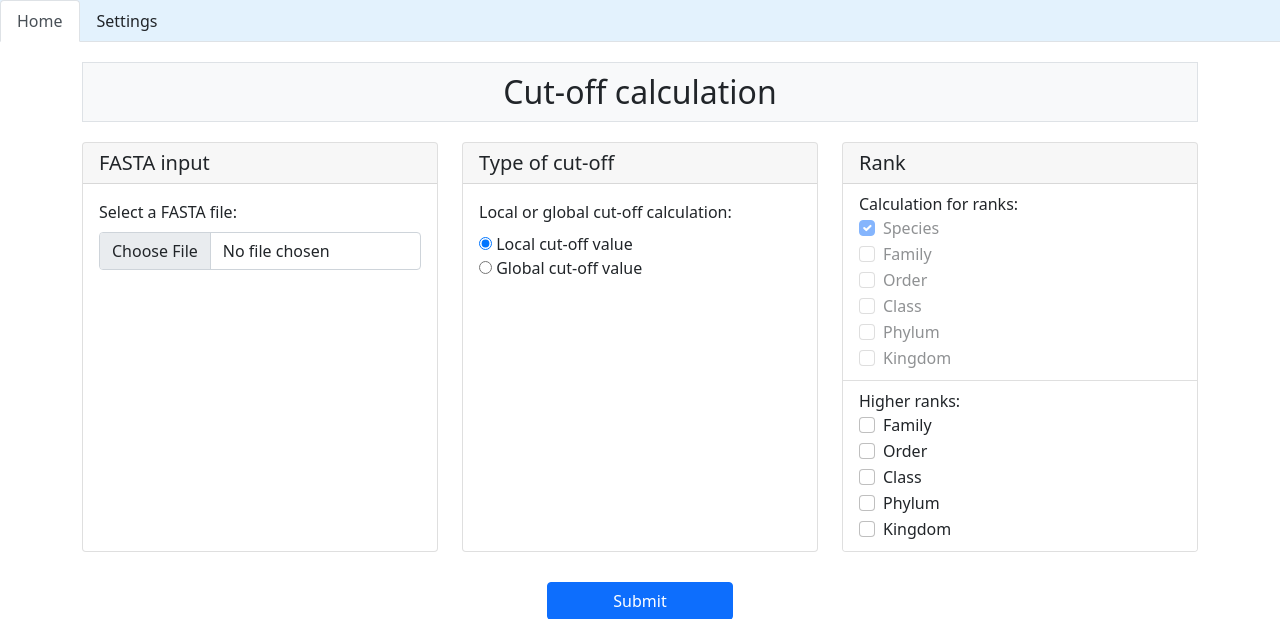
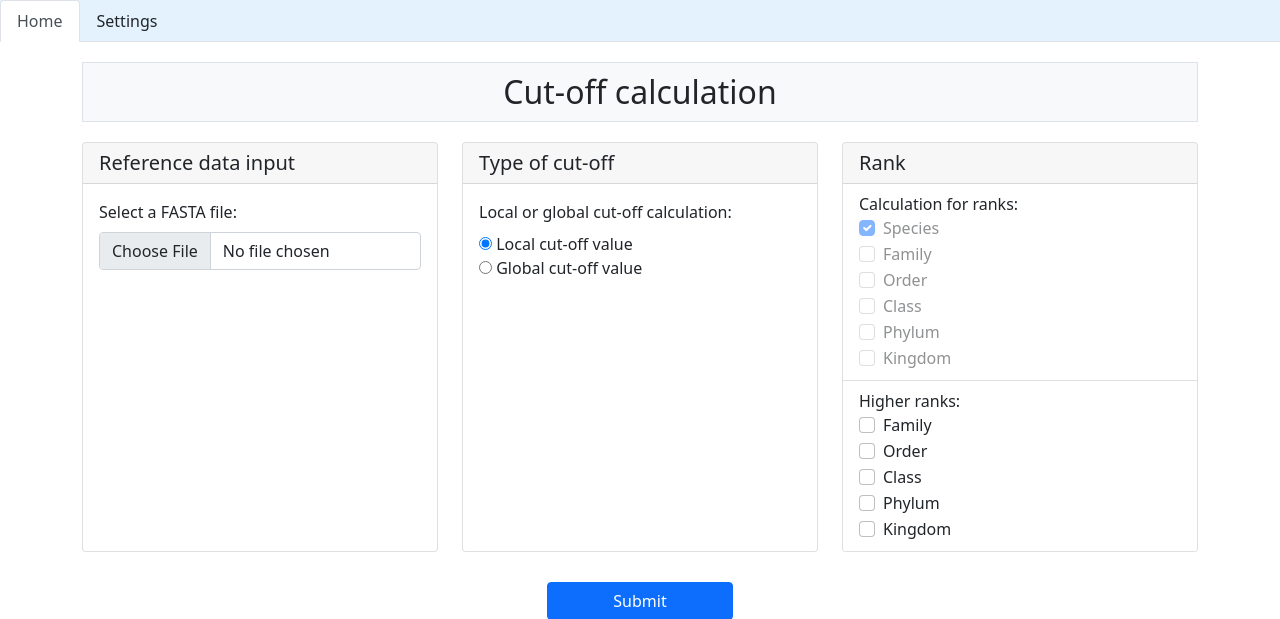
Before and after one commit to RubyvanderHolst/interface-dnabarcoder, a Django app: page /cutoff in a window 1280 px wide. Shown: the part 56-675 px from the top of the page. Run offline with Django 3.2, Linux system fonts and the light colour scheme.

Commit message:
changed card titles

```diff
--- a/templates/classification.html
+++ b/templates/classification.html
@@ -23,7 +23,7 @@
                 <div class="row">
                 <div class="col">
                     <div class="card h-100">
-                        <h5 class="card-header">Sequence input</h5>
+                        <h5 class="card-header">Unidentified sequences input</h5>
                         <div class="card-body">
                             <label for="input_sequences" class="form-label">Select a FASTA-file:</label>
                             <input type="file" class="form-control" id="input_sequences" name="input_sequences" accept=".fasta,.fna,.ffn,.faa,.frn,.fa" required>
@@ -33,7 +33,7 @@
 
                 <div class="col">
                     <div class="card h-100">
-                        <h5 class="card-header">Reference input</h5>
+                        <h5 class="card-header">Reference data input</h5>
                         {#        reference dataset#}
                         <div class="card-body">
                             <label>Choose a reference file:</label><br>
--- a/templates/cutoff.html
+++ b/templates/cutoff.html
@@ -20,7 +20,7 @@
                 <div class="row">
                     <div class="col">
                         <div class="card h-100">
-                            <h5 class="card-header">FASTA input</h5>
+                            <h5 class="card-header">Reference data input</h5>
                                 <div class="card-body">
                                     <label for="input_reference" class="form-label">Select a FASTA file:</label>
                                     <input type="file" class="form-control" id="input_reference" name="input_reference"
```
